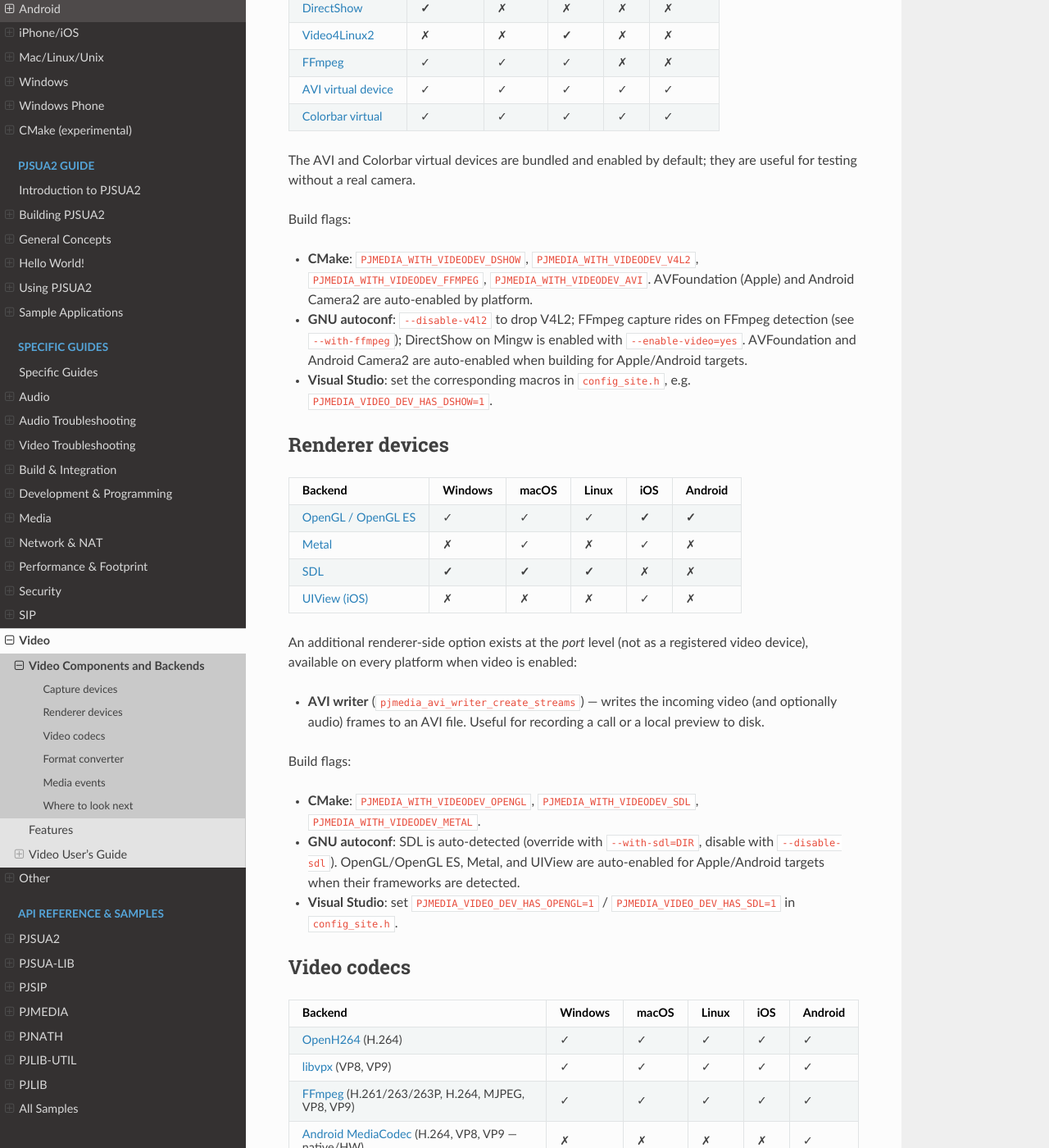
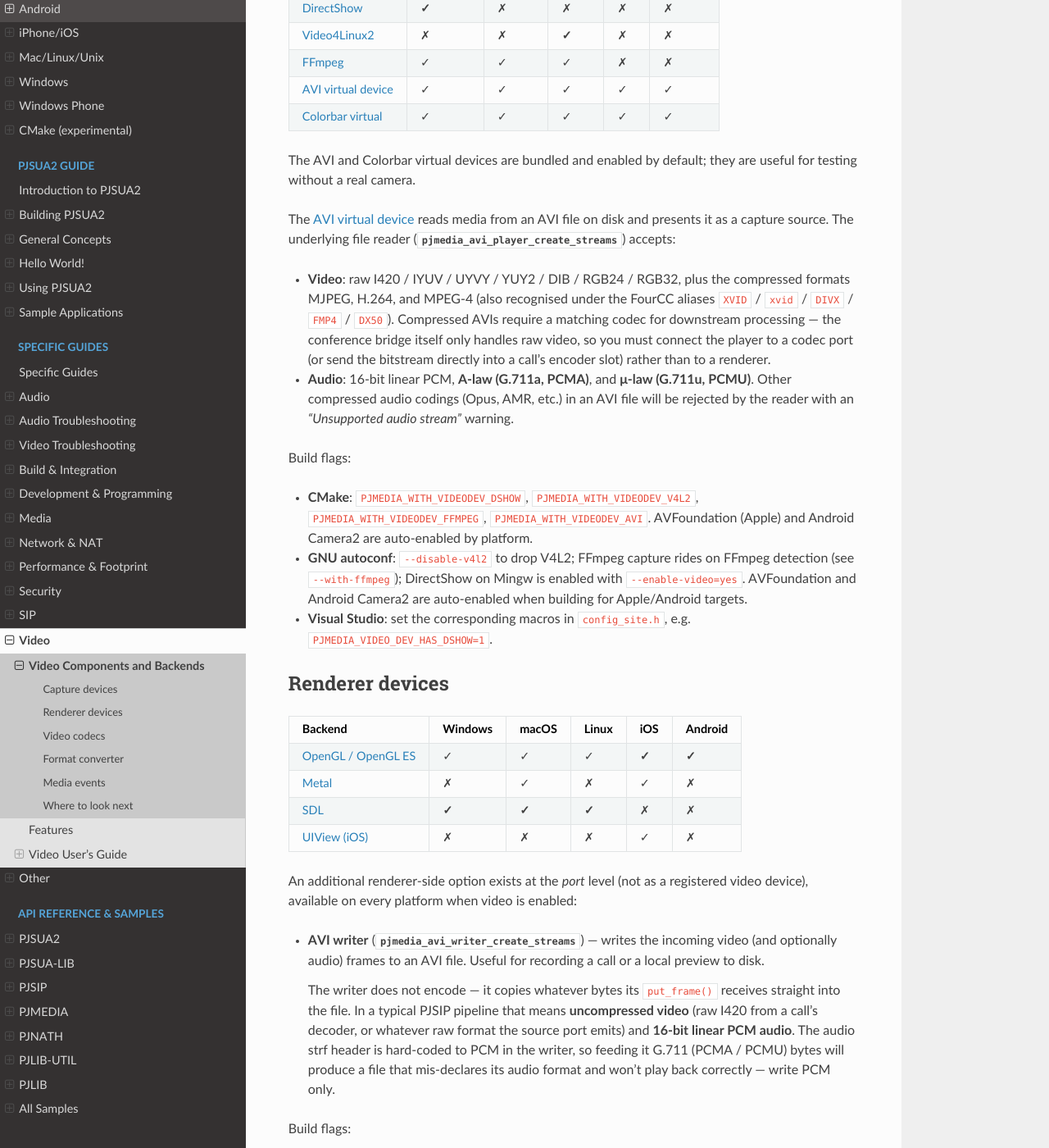
Before and after one commit to pjsip/pjproject_docs, a Sphinx documentation site: the page built from docs/source/specific-guides/video/components.rst, in a window 1280 px wide and 1400 px high, scrolled down 1146 px. Shown: the whole window at 82% size. Built offline with Sphinx 7.4.7 and the Read the Docs theme 3.1.0, drawn with Linux system fonts in a browser that asks for light colours; the version number could not be read and is left out.

Commit message:
docs: clarify AVI reader/writer format support in components page
The AVI capture-device entry and the AVI-writer renderer-port entry
were each one line. Verified against pjmedia/src/pjmedia/avi_player.c
and avi_writer.c, then expanded both:

- AVI reader: list the supported video formats explicitly (raw I420
  / IYUV / UYVY / YUY2 / DIB / RGB24 / RGB32, plus compressed MJPEG,
  H.264, MPEG-4 with its FourCC aliases) and the supported audio
  formats (16-bit linear PCM, G.711 A-law / PCMA, G.711 μ-law /
  PCMU). Note that compressed video in an AVI cannot reach the
  conference bridge directly because the bridge only handles raw
  video; a codec port must sit between the player and the bridge.
- AVI writer: clarify that it does not encode — it copies put_frame()
  bytes verbatim. In a typical PJSIP pipeline that means
  uncompressed video (raw I420 from a call decoder) and 16-bit
  linear PCM audio. The audio strf header is hard-coded to PCM
  (avi_writer.c:428, fmt_tag = 1), so feeding G.711 bytes would
  produce a file that mis-declares its audio format and would not
  play back correctly.

Co-Authored-By: Claude Code

```diff
--- a/docs/source/specific-guides/video/components.rst
+++ b/docs/source/specific-guides/video/components.rst
@@ -67,6 +67,22 @@ Capture devices
 The AVI and Colorbar virtual devices are bundled and enabled by default; they
 are useful for testing without a real camera.
 
+The :ref:`AVI virtual device <avi_device>` reads media from an AVI file
+on disk and presents it as a capture source. The underlying file
+reader (:cpp:any:`pjmedia_avi_player_create_streams()`) accepts:
+
+- **Video**: raw I420 / IYUV / UYVY / YUY2 / DIB / RGB24 / RGB32, plus
+  the compressed formats MJPEG, H.264, and MPEG-4 (also recognised
+  under the FourCC aliases ``XVID`` / ``xvid`` / ``DIVX`` / ``FMP4`` /
+  ``DX50``). Compressed AVIs require a matching codec for downstream
+  processing — the conference bridge itself only handles raw video, so
+  you must connect the player to a codec port (or send the bitstream
+  directly into a call's encoder slot) rather than to a renderer.
+- **Audio**: 16-bit linear PCM, **A-law (G.711a, PCMA)**, and **μ-law
+  (G.711u, PCMU)**. Other compressed audio codings (Opus, AMR, etc.)
+  in an AVI file will be rejected by the reader with an
+  *"Unsupported audio stream"* warning.
+
 Build flags:
 
 - **CMake**: ``PJMEDIA_WITH_VIDEODEV_DSHOW``, ``PJMEDIA_WITH_VIDEODEV_V4L2``,
@@ -99,9 +115,18 @@ An additional renderer-side option exists at the *port* level (not as a
 registered video device), available on every platform when video is
 enabled:
 
-- **AVI writer** (``pjmedia_avi_writer_create_streams``) — writes the
-  incoming video (and optionally audio) frames to an AVI file. Useful for
-  recording a call or a local preview to disk.
+- **AVI writer** (:cpp:any:`pjmedia_avi_writer_create_streams()`) —
+  writes the incoming video (and optionally audio) frames to an AVI
+  file. Useful for recording a call or a local preview to disk.
+
+  The writer does not encode — it copies whatever bytes its
+  ``put_frame()`` receives straight into the file. In a typical PJSIP
+  pipeline that means **uncompressed video** (raw I420 from a call's
+  decoder, or whatever raw format the source port emits) and
+  **16-bit linear PCM audio**. The audio strf header is hard-coded to
+  PCM in the writer, so feeding it G.711 (PCMA / PCMU) bytes will
+  produce a file that mis-declares its audio format and won't play
+  back correctly — write PCM only.
 
 Build flags:
 
```
